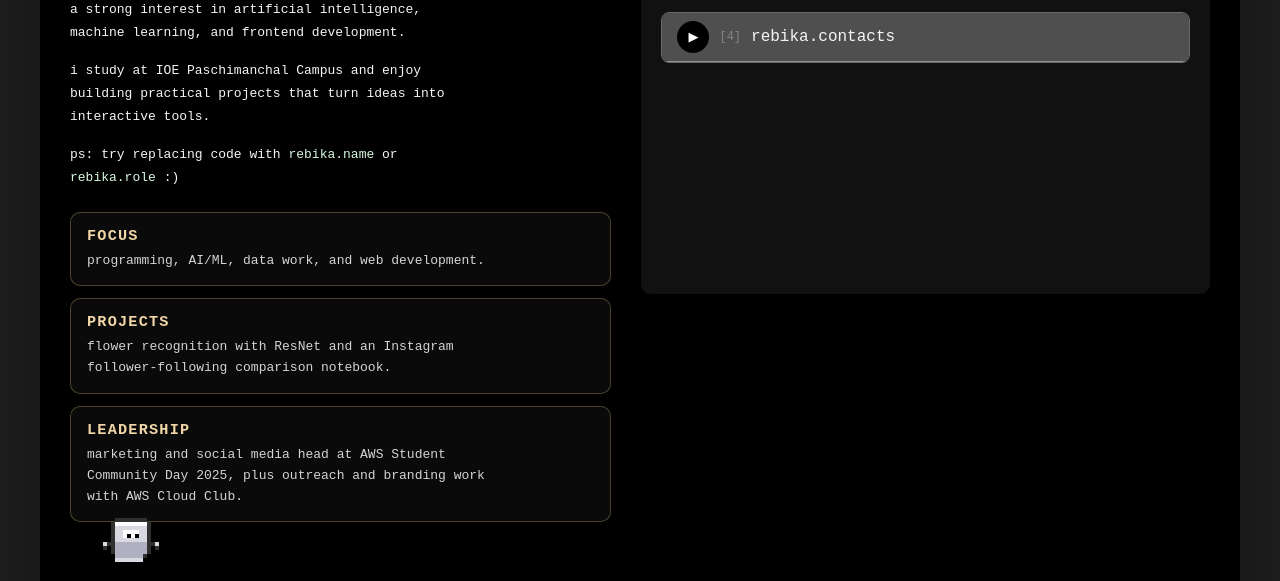
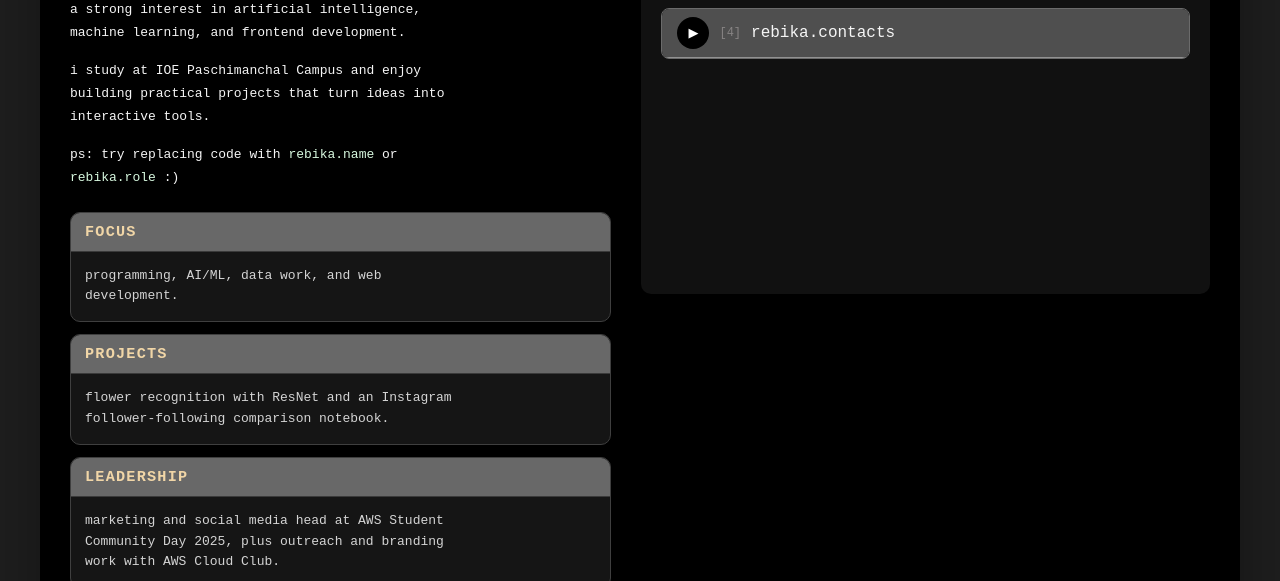
Before and after one commit to apple-pie-h/apple-pie-h.github.io, a plain HTML site: page index.html in a window 1280 px wide. Shown: the part 362-943 px from the top of the page. Drawn offline with Linux system fonts and the light colour scheme.

Commit message:
modifications

```diff
--- a/index.html
+++ b/index.html
@@ -28,18 +28,18 @@
                     <p>i study at IOE Paschimanchal Campus and enjoy building practical projects that turn ideas into interactive tools.</p>
                     <p>ps: try replacing code with <code>rebika.name</code> or <code>rebika.role</code> :)</p>
                     <div class="resume-highlights" aria-label="Resume highlights">
-                        <div class="highlight-card">
+                        <article class="highlight-block">
                             <h2>focus</h2>
                             <p>programming, AI/ML, data work, and web development.</p>
-                        </div>
-                        <div class="highlight-card">
+                        </article>
+                        <article class="highlight-block">
                             <h2>projects</h2>
                             <p>flower recognition with ResNet and an Instagram follower-following comparison notebook.</p>
-                        </div>
-                        <div class="highlight-card">
+                        </article>
+                        <article class="highlight-block">
                             <h2>leadership</h2>
                             <p>marketing and social media head at AWS Student Community Day 2025, plus outreach and branding work with AWS Cloud Club.</p>
-                        </div>
+                        </article>
                     </div>
                     <div id="virtual-pet" aria-hidden="true">
                         <div id="pet-container"></div>
@@ -76,7 +76,6 @@
 
 
             <section id="terminal" aria-label="Interactive portfolio terminal">
-                <div id="output" aria-live="polite"></div>
                 <button id="autoRunBtn" class="runAllBtn" type="button">run all</button>
                 <div class="code-cell">
                     <div class="code-header">
--- a/script.js
+++ b/script.js
@@ -72,16 +72,7 @@ function resolveCommand(command) {
 }
 
 document.addEventListener("DOMContentLoaded", () => {
-    const outputDiv = document.getElementById("output");
     const autoRunBtn = document.getElementById("autoRunBtn");
-
-    function safePrint(text) {
-        if (!outputDiv) return;
-        const element = document.createElement("div");
-        element.className = "output";
-        element.textContent = String(text);
-        outputDiv.appendChild(element);
-    }
 
     window.runCode = function runCode(cellNum) {
         const output = document.getElementById(`output${cellNum}`);
@@ -101,7 +92,6 @@ document.addEventListener("DOMContentLoaded", () => {
             const formatted = formatResult(result);
             output.textContent = formatted;
             output.classList.add("show");
-            safePrint(`>>> ${normalizeCommand(code)}\n${formatted}`);
         } catch (error) {
             output.textContent = `Error: ${error.message}`;
             output.classList.add("show");
--- a/style.css
+++ b/style.css
@@ -13,7 +13,7 @@
     --text-muted: #a6a6a6;
     --accent: #28ca42;
     --accent-soft: #7f7f80;
-    --photo-border: #c7a86d;
+    --photo-border: #eecc8c;
     --photo-glow: rgba(199, 168, 109, 0.3);
     --shadow: 0 20px 60px rgba(0, 0, 0, 0.3);
     --radius: 12px;
@@ -103,7 +103,7 @@ input {
     overflow: hidden;
     border: 4px solid var(--photo-border);
     box-shadow: 0 10px 30px var(--photo-glow);
-    background: linear-gradient(135deg, #c7a86d, #8f7042);
+    background: linear-gradient(135deg, #7cb1dd, #71b8f7);
 }
 
 .photo-container img {
@@ -144,23 +144,26 @@ input {
     max-width: 560px;
 }
 
-.highlight-card {
-    padding: 14px 16px;
-    border: 1px solid rgba(199, 168, 109, 0.35);
+.highlight-block {
+    background: #151515;
+    border: 1px solid #3f3f3f;
     border-radius: 10px;
-    background: rgba(255, 255, 255, 0.04);
+    overflow: hidden;
 }
 
-.highlight-card h2 {
+.highlight-block h2 {
     color: #f1d6a7;
+    background: oklab(51.73% 0 -0.00006);
+    border-bottom: 1px solid #3a3a3a;
+    padding: 10px 14px;
     font-size: 0.95rem;
     letter-spacing: 0.08em;
     text-transform: uppercase;
-    margin-bottom: 6px;
 }
 
-.highlight-card p {
+.highlight-block p {
     color: var(--text-soft);
+    padding: 14px;
     line-height: 1.6;
 }
 
@@ -172,15 +175,6 @@ input {
     box-shadow: 0 0 15px rgba(0, 0, 0, 0.5);
     min-height: 70vh;
     overflow-y: auto;
-}
-
-#output {
-    min-height: 4px;
-}
-
-.output {
-    margin: 5px 0 10px 25px;
-    white-space: pre-wrap;
 }
 
 .code-cell {
```
